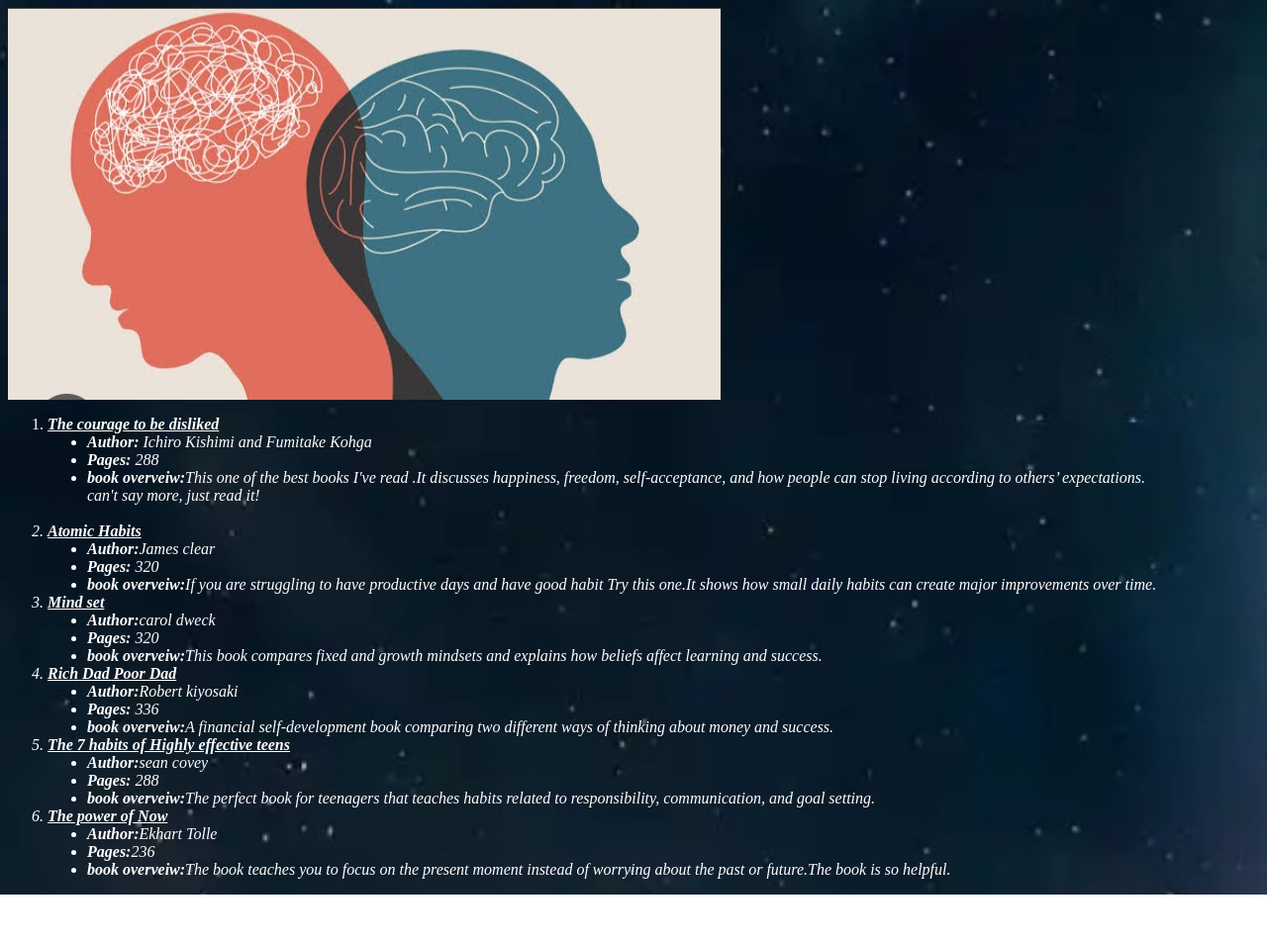
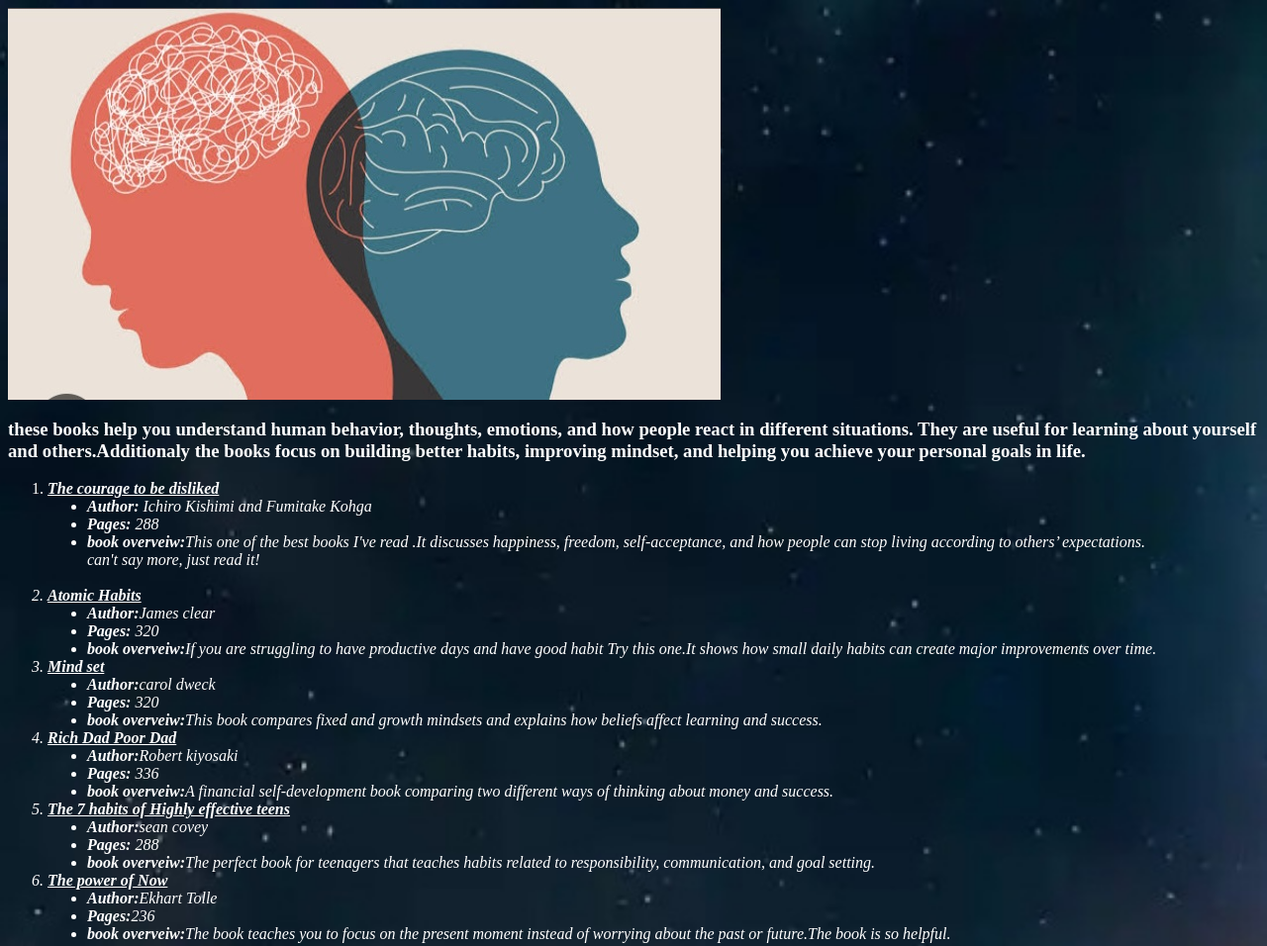
Before and after one commit to hayu-hijabi/my-book-recommendations-, a plain HTML site: page Self-development.html in a window 1280 px wide. Shown: the top 956 px of the page at 99% size. Before the commit the page ends 904 px from the top, so only its background shows below. Drawn offline with Linux system fonts and the light colour scheme.

Commit message:
Update Self-development.html

```diff
--- a/Self-development.html
+++ b/Self-development.html
@@ -14,6 +14,7 @@
   </head>
   <body>
      <img src="S.jpg" alt="my image">
+     <h3>these books help you understand human behavior, thoughts, emotions, and how people react in different situations. They are useful for learning about yourself and others.Additionaly the books focus on building better habits, improving mindset, and helping you achieve your personal goals in life.</h3>
     <ol>
       <li><u><b><i>The courage to be disliked</li></b></u></li>
 <ul type="disc">
```
